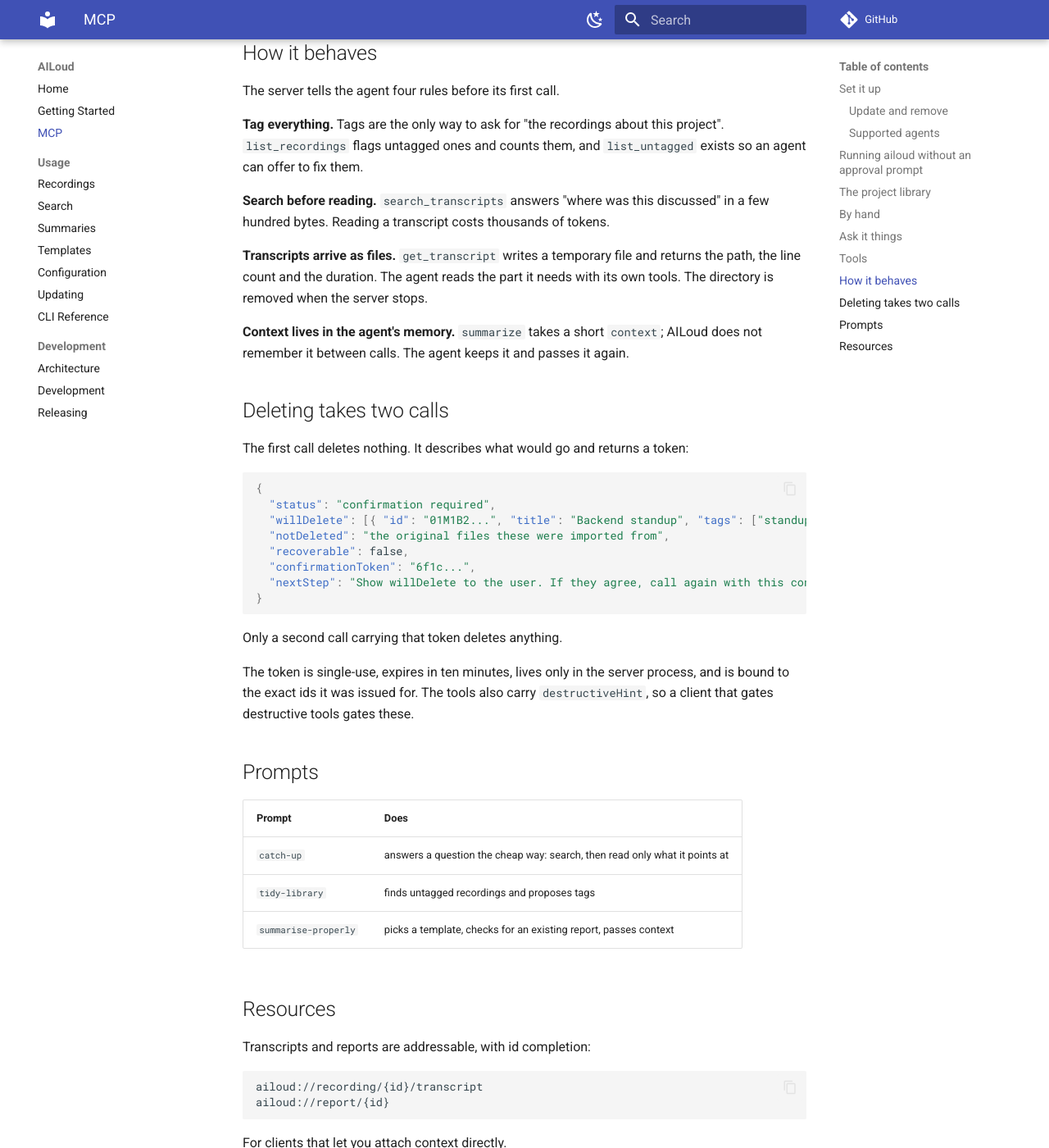
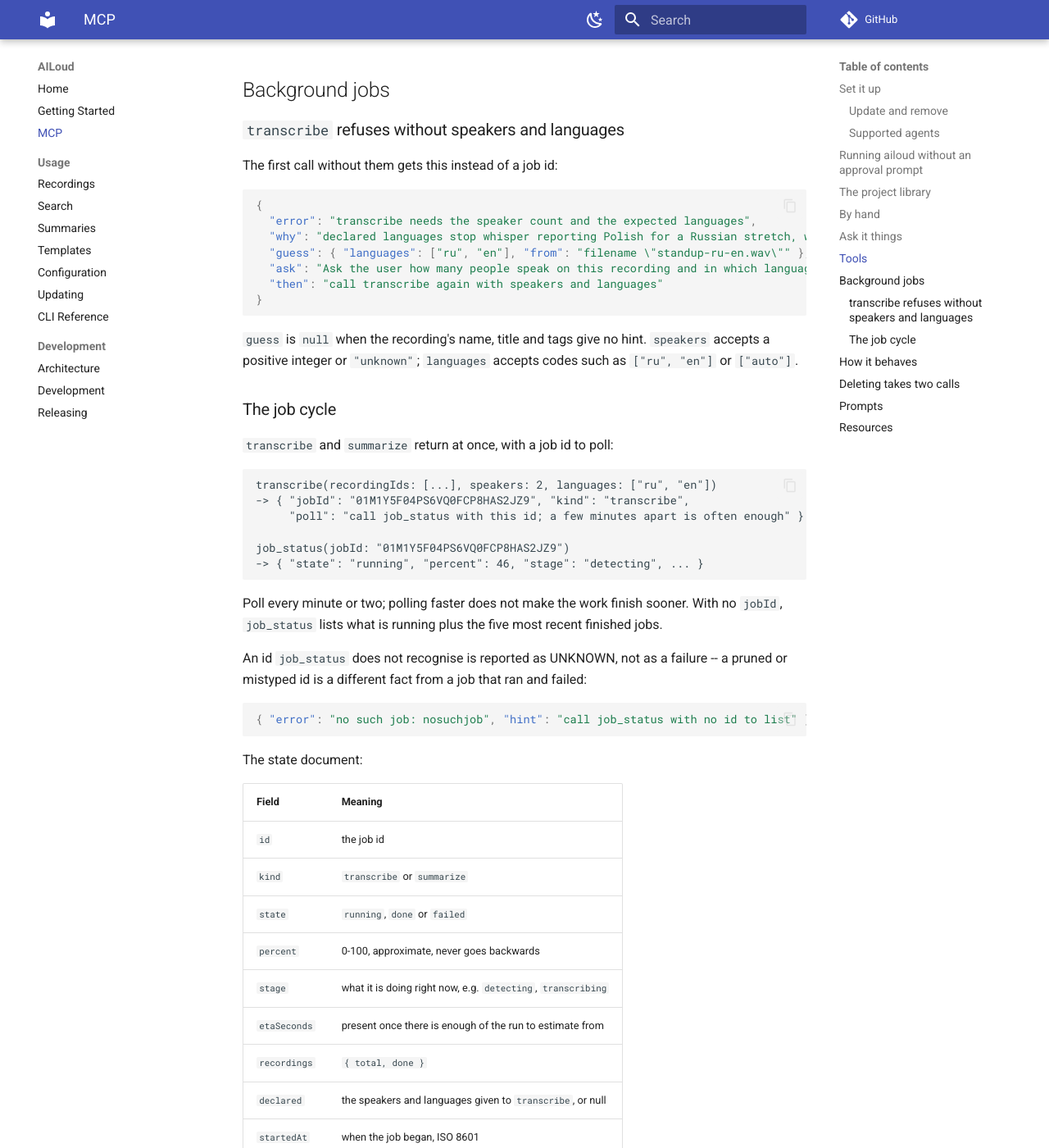
Before and after one commit to lorem-dev/ailoud, an MkDocs documentation site: the page built from docs/mcp.md, in a window 1280 px wide and 1400 px high, scrolled down 5402 px. Shown: the whole window at 82% size. Built offline with MkDocs 1.6.1 and Material for MkDocs 9.7.7, drawn with Linux system fonts in a browser that asks for light colours; comment, search, counter and statistics services are not loaded; the version menu is left out; some of the changed text lies outside the part shown.

Commit message:
docs: document background jobs and the transcribe pre-flight
Records the job-based transcribe/summarize flow, the MCP job_status
tool, and the speaker/language pre-flight refusal in the agent rules,
the server instructions, the docs site, README and the changelog.

````diff
--- a/docs/mcp.md
+++ b/docs/mcp.md
@@ -212,16 +212,17 @@
 | `list_reports`       | saved summaries                                        |
 | `get_report`         | a **file path**                                        |
 | `list_templates`     | the summary shapes available                           |
+| `job_status`         | a `transcribe` or `summarize` job's state              |
 
 **Writing**
 
-| Tool               | Does                               |
-| ------------------ | ---------------------------------- |
-| `annotate`         | titles, notes, tags, speaker names |
-| `import_recording` | adds files to the library          |
-| `transcribe`       | runs speech-to-text                |
-| `summarize`        | writes and saves a report          |
-| `create_template`  | adds a summary shape               |
+| Tool               | Does                                     |
+| ------------------ | ---------------------------------------- |
+| `annotate`         | titles, notes, tags, speaker names       |
+| `import_recording` | adds files to the library                |
+| `transcribe`       | starts speech-to-text, in the background |
+| `summarize`        | starts a report, in the background       |
+| `create_template`  | adds a summary shape                     |
 
 **Deleting**
 
@@ -229,6 +230,76 @@
 | ------------------ | ------------------------------------------------- |
 | `delete_recording` | two calls; see [below](#deleting-takes-two-calls) |
 | `delete_report`    | two calls                                         |
+
+## Background jobs
+
+### `transcribe` refuses without speakers and languages
+
+The first call without them gets this instead of a job id:
+
+```json
+{
+  "error": "transcribe needs the speaker count and the expected languages",
+  "why": "declared languages stop whisper reporting Polish for a Russian stretch, which then comes back as phonetic nonsense; a known speaker count is more reliable than letting the diarizer infer one",
+  "guess": { "languages": ["ru", "en"], "from": "filename \"standup-ru-en.wav\"" },
+  "ask": "Ask the user how many people speak on this recording and in which languages. Offer the guess above, plus your own reading of the name, and let them correct it. Ask per recording when the recordings differ.",
+  "then": "call transcribe again with speakers and languages"
+}
+```
+
+`guess` is `null` when the recording's name, title and tags give no hint.
+`speakers` accepts a positive integer or `"unknown"`; `languages` accepts
+codes such as `["ru", "en"]` or `["auto"]`.
+
+### The job cycle
+
+`transcribe` and `summarize` return at once, with a job id to poll:
+
+```
+transcribe(recordingIds: [...], speakers: 2, languages: ["ru", "en"])
+-> { "jobId": "01M1Y5F04PS6VQ0FCP8HAS2JZ9", "kind": "transcribe",
+     "poll": "call job_status with this id; a few minutes apart is often enough" }
+
+job_status(jobId: "01M1Y5F04PS6VQ0FCP8HAS2JZ9")
+-> { "state": "running", "percent": 46, "stage": "detecting", ... }
+```
+
+Poll every minute or two; polling faster does not make the work finish sooner.
+With no `jobId`, `job_status` lists what is running plus the five most recent
+finished jobs.
+
+An id `job_status` does not recognise is reported as UNKNOWN, not as a
+failure -- a pruned or mistyped id is a different fact from a job that ran and
+failed:
+
+```json
+{ "error": "no such job: nosuchjob", "hint": "call job_status with no id to list" }
+```
+
+The state document:
+
+| Field        | Meaning                                                      |
+| ------------ | ------------------------------------------------------------ |
+| `id`         | the job id                                                   |
+| `kind`       | `transcribe` or `summarize`                                  |
+| `state`      | `running`, `done` or `failed`                                |
+| `percent`    | 0-100, approximate, never goes backwards                     |
+| `stage`      | what it is doing right now, e.g. `detecting`, `transcribing` |
+| `etaSeconds` | present once there is enough of the run to estimate from     |
+| `recordings` | `{ total, done }`                                            |
+| `declared`   | the speakers and languages given to `transcribe`, or null    |
+| `startedAt`  | when the job began, ISO 8601                                 |
+| `finishedAt` | when it ended, ISO 8601, or null while running               |
+| `log`        | a **file path**, not the log text                            |
+| `result`     | set on success; a finished `summarize` carries `reportId`    |
+| `error`      | one message, set on failure                                  |
+
+`log` is a path for the same reason `get_transcript` returns one: the engine
+writes far more than an agent needs, and it is only worth reading after
+something fails.
+
+A finished `summarize` job's `result` carries a `reportId`; read it with
+`get_report`.
 
 ## How it behaves
 
````
Also changed, not shown: CHANGES.md (+8 -0 lines), README.md (+1 -0 lines), docs/usage/cli.md (+32 -8 lines), docs/usage/recordings.md (+37 -0 lines), 3 other files.
